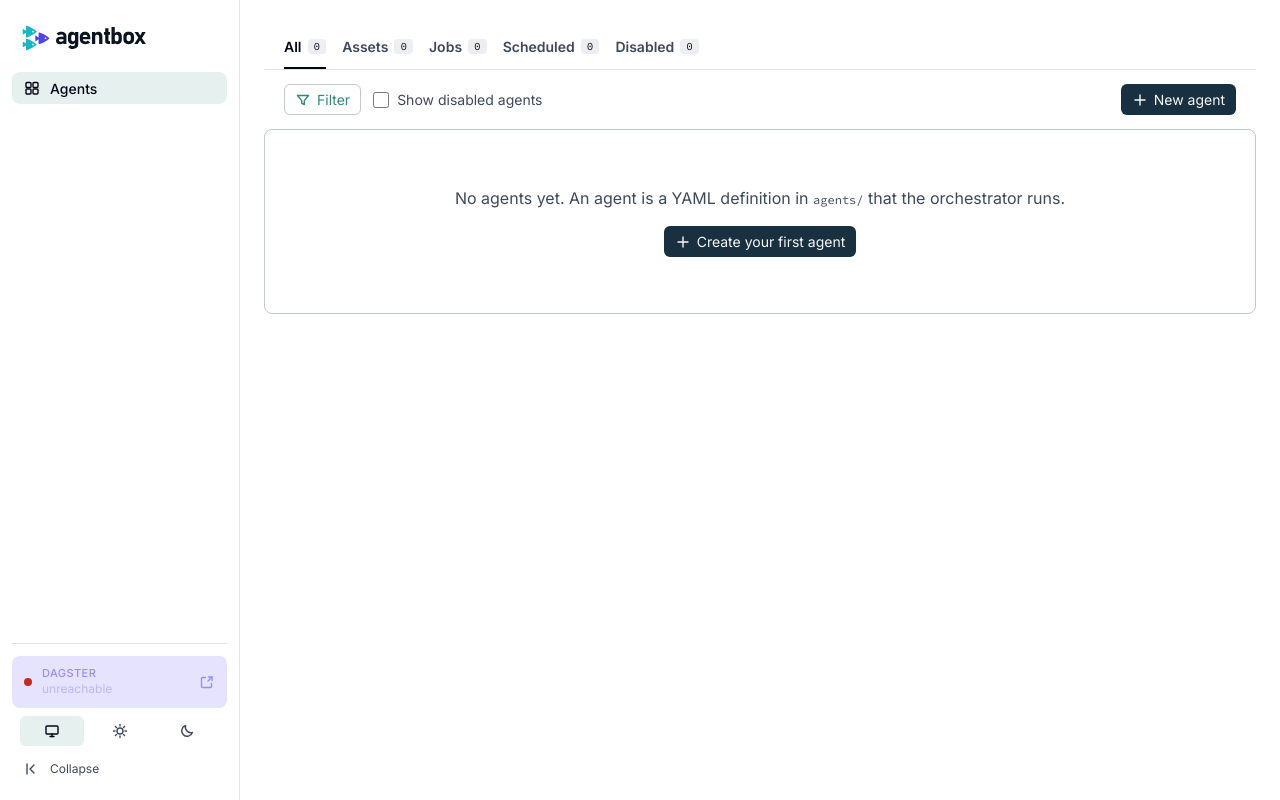
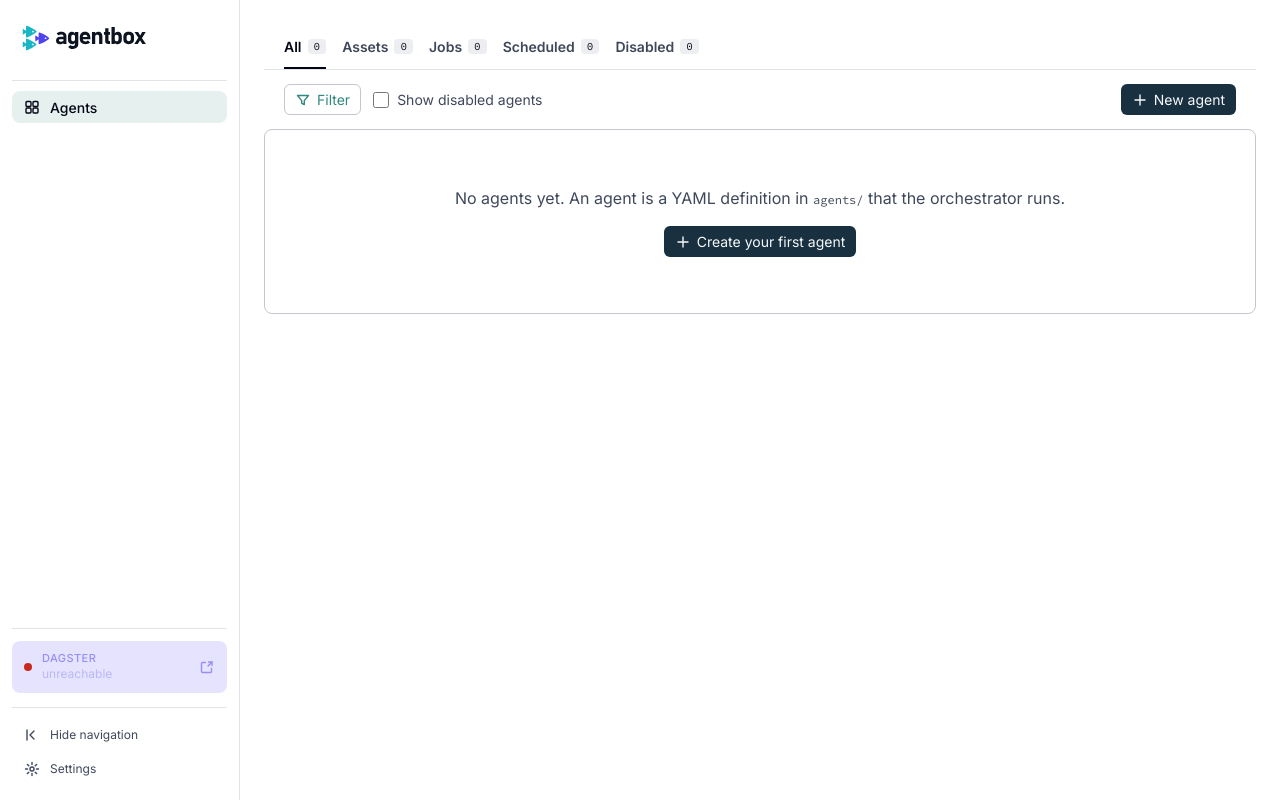
Before and after one commit to vortexbox001/agentbox, a FastAPI app: page /agents in a window 1280 px wide. Run offline with FastAPI, Linux system fonts and the light colour scheme; data that the repository does not hold is empty.

Commit message:
feat(ui): spec 011 phase 4 — revised sidebar and foot (US2)
Nav links only to Agents below the retained divider keyline. The foot
now shows the Dagster status block, a keyline, "Hide navigation", and
"Settings"; the three-button theme radiogroup is removed (its control
moves to the settings modal in US3). Collapse flips the foot link's
accessible name between "Hide navigation" and "Show navigation".

Latest-run Dagster links take the indigo accent (FR-010), applied to
both the served and design-system app.css copies to keep them byte-equal
for the T033 sync test. Dead .ax-theme-control CSS is left in place for
the same reason.

Co-Authored-By: Claude Opus 4.8 (1M context) <noreply@anthropic.com>

```diff
--- a/ui/design-system/static/app.css
+++ b/ui/design-system/static/app.css
@@ -464,6 +464,10 @@ html[data-sidebar="collapsed"] .ax-collapse-icon { transform: rotate(180deg); }
 
 /* LATEST RUN cell: status dot + relative time. */
 .ax-latest-run { display: inline-flex; align-items: center; gap: var(--space-3); font: var(--type-body-sm); color: var(--color-text-light); }
+/* When the latest run links out to Dagster it is a Dagster connection point, so it
+   takes the indigo accent (FR-010), not the theme link colour the agent-name link keeps. */
+a.ax-latest-run { color: var(--color-core-indigo400); }
+a.ax-latest-run:hover { color: var(--color-core-indigo300); }
 
 /* RUN HISTORY sparkline: fixed-width bars, newest at the right. */
 .ax-run-history { display: flex; gap: var(--space-1); align-items: stretch; height: var(--space-9); }
--- a/ui/static/app.css
+++ b/ui/static/app.css
@@ -464,6 +464,10 @@ html[data-sidebar="collapsed"] .ax-collapse-icon { transform: rotate(180deg); }
 
 /* LATEST RUN cell: status dot + relative time. */
 .ax-latest-run { display: inline-flex; align-items: center; gap: var(--space-3); font: var(--type-body-sm); color: var(--color-text-light); }
+/* When the latest run links out to Dagster it is a Dagster connection point, so it
+   takes the indigo accent (FR-010), not the theme link colour the agent-name link keeps. */
+a.ax-latest-run { color: var(--color-core-indigo400); }
+a.ax-latest-run:hover { color: var(--color-core-indigo300); }
 
 /* RUN HISTORY sparkline: fixed-width bars, newest at the right. */
 .ax-run-history { display: flex; gap: var(--space-1); align-items: stretch; height: var(--space-9); }
--- a/ui/static/shell.js
+++ b/ui/static/shell.js
@@ -32,25 +32,10 @@ function stampTheme(pref) {
 }
 
 function initTheme() {
-  // The sidebar theme control is a radiogroup of icon-only buttons (System/Light/
-  // Dark). Reflect the stored preference as aria-checked; a click writes it and
-  // re-stamps <html> with no reload (Acceptance 2).
-  const group = document.querySelector(".ax-theme-control");
-  const buttons = group ? Array.from(group.querySelectorAll("[data-theme-choice]")) : [];
-  const reflect = () => {
-    const pref = readTheme();
-    buttons.forEach((b) => b.setAttribute("aria-checked", b.dataset.themeChoice === pref ? "true" : "false"));
-  };
-  buttons.forEach((b) => {
-    b.addEventListener("click", () => {
-      const next = b.dataset.themeChoice;
-      try { localStorage.setItem(THEME_KEY, next); } catch (e) { /* not persisted */ }
-      stampTheme(next);
-      reflect();
-    });
-  });
-  reflect();
-  // While preference = system, follow the OS live with no reload flash (Acceptance 3).
+  // The theme control now lives in the settings modal (settings.js, US3); the sidebar
+  // no longer carries a radiogroup (FR-003). All that stays here is following the OS
+  // live while preference = system, with no reload flash (FR-009): the pre-paint script
+  // stamped <html> on load; re-stamp when the OS setting flips.
   const mq = window.matchMedia("(prefers-color-scheme: dark)");
   const onChange = () => { if (readTheme() === "system") stampTheme("system"); };
   if (mq.addEventListener) mq.addEventListener("change", onChange);
@@ -66,7 +51,9 @@ function initSidebar() {
     if (collapsed) root.setAttribute("data-sidebar", "collapsed");
     else root.removeAttribute("data-sidebar");
     toggle.setAttribute("aria-pressed", collapsed ? "true" : "false");
-    toggle.setAttribute("aria-label", collapsed ? "Expand sidebar" : "Collapse sidebar");
+    // Collapsed the label is hidden, so the foot link's accessible name flips to
+    // "Show navigation"; expanded it reads "Hide navigation" (contract §B, FR-004).
+    toggle.setAttribute("aria-label", collapsed ? "Show navigation" : "Hide navigation");
   };
   let collapsed = false;
   try { collapsed = localStorage.getItem(SIDEBAR_KEY) === "collapsed"; } catch (e) { /* default expanded */ }
--- a/ui/templates/base.html
+++ b/ui/templates/base.html
@@ -46,12 +46,19 @@
         <img class="ax-brand-lockup ax-brand-lockup--light" src="/design-system/assets/logo-light.svg" alt="agentbox">
         <img class="ax-brand-lockup ax-brand-lockup--dark" src="/design-system/assets/logo-dark.svg" alt="agentbox">
       </div>
+      {# Primary nav links only to pages that exist: Agents (contract shell-and-modal §A,
+         FR-001). The .ax-nav-divider keyline is retained so the group lands where the mock
+         places it; Overview/Runs return when 012/023 ship those pages. #}
       <nav class="ax-nav" aria-label="Primary">
+        <div class="ax-nav-divider" aria-hidden="true"></div>
         <a class="ax-nav-item" href="/agents" data-nav="/agents">
           <svg class="ax-icon" width="16" height="16" aria-hidden="true"><use href="#agents"></use></svg>
           <span class="ax-nav-label">Agents</span>
         </a>
       </nav>
+      {# Foot (contract §B, FR-002/003/004): Dagster status block (indigo, a Dagster
+         connection point) → keyline → Hide navigation → Settings. The old three-button
+         theme radiogroup is gone; the theme control now lives in the settings modal. #}
       <div class="ax-sidebar-foot">
         <a class="ax-dagster" href="{{ dagster_url }}" target="_blank" rel="noopener" id="ax-dagster-link">
           <span class="ax-dagster-dot" data-state="unknown" id="ax-dagster-dot"></span>
@@ -61,21 +68,16 @@
           </span>
           <svg class="ax-icon ax-dagster-open" width="16" height="16" aria-hidden="true"><use href="#external"></use></svg>
         </a>
-        <div class="ax-theme-control" role="radiogroup" aria-label="Theme">
-          <button class="ax-btn ax-theme-option" type="button" role="radio" aria-checked="false" data-theme-choice="system" title="System" aria-label="System theme">
-            <svg class="ax-icon" width="16" height="16" aria-hidden="true"><use href="#theme-system"></use></svg>
+        <div class="ax-foot-links">
+          <button class="ax-btn ax-foot-link" id="ax-collapse-toggle" type="button" aria-label="Hide navigation">
+            <svg class="ax-icon ax-collapse-icon" width="16" height="16" aria-hidden="true"><use href="#collapse"></use></svg>
+            <span class="ax-foot-label">Hide navigation</span>
           </button>
-          <button class="ax-btn ax-theme-option" type="button" role="radio" aria-checked="false" data-theme-choice="light" title="Light" aria-label="Light theme">
-            <svg class="ax-icon" width="16" height="16" aria-hidden="true"><use href="#theme-light"></use></svg>
-          </button>
-          <button class="ax-btn ax-theme-option" type="button" role="radio" aria-checked="false" data-theme-choice="dark" title="Dark" aria-label="Dark theme">
-            <svg class="ax-icon" width="16" height="16" aria-hidden="true"><use href="#theme-dark"></use></svg>
+          <button class="ax-btn ax-foot-link" id="ax-settings-link" type="button" aria-label="Settings">
+            <svg class="ax-icon" width="16" height="16" aria-hidden="true"><use href="#settings"></use></svg>
+            <span class="ax-foot-label">Settings</span>
           </button>
         </div>
-        <button class="ax-btn ax-collapse-toggle" id="ax-collapse-toggle" type="button" aria-label="Collapse sidebar">
-          <svg class="ax-icon ax-collapse-icon" width="16" height="16" aria-hidden="true"><use href="#collapse"></use></svg>
-          <span class="ax-collapse-label">Collapse</span>
-        </button>
       </div>
     </aside>
 
```
Also changed, not shown: specs/011-shell-settings-agents-list/tasks.md (+5 -5 lines), ui/tests/test_api.py (+11 -0 lines), ui/tests/test_ui_consistency.py (+38 -17 lines).
